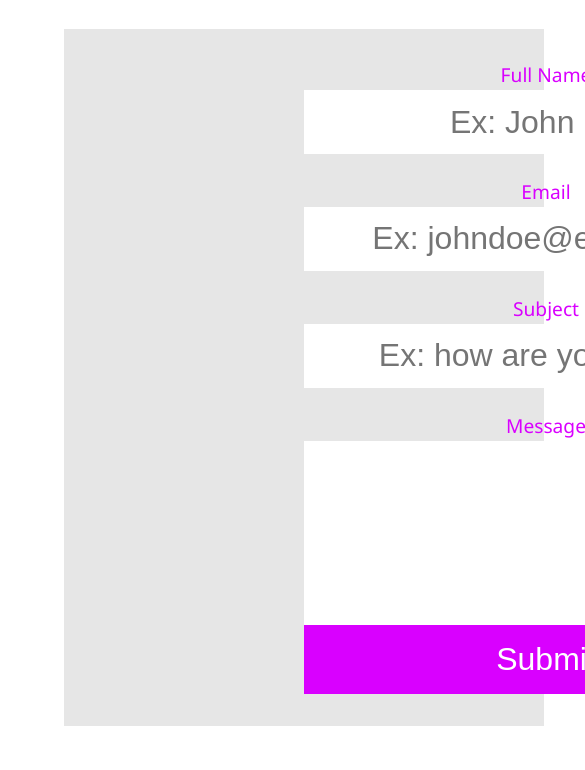
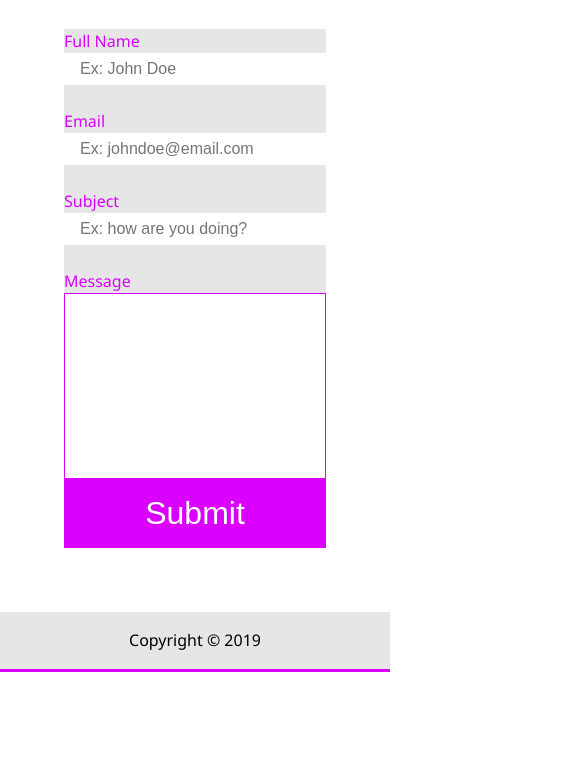
Before and after one commit to ConnorScoma1/Proffesional-Portfolio, a website: page public/contact.html in a window 390 px wide. Shown: the part 353-1123 px from the top of the page, 585 px wide, since content can reach past the window. After the commit the page ends 1025 px from the top, so only its background shows below. Drawn offline with Linux system fonts and the light colour scheme.

Commit message:
form mobile-responsive

```diff
--- a/public/contact.html
+++ b/public/contact.html
@@ -59,7 +59,7 @@
     </header>
 
     <main id="contact">
-      <h1 class="lg-heading">Contact <span class="text-secondary">Me</span></h1>
+      <h1 class="lg-heading">Reach<span class="text-secondary contact-sec-text">Me</span></h1>
       <h2 class="sm-heading">
         Let's Have Coffee And Code
       </h2>
--- a/scss/_mobile.scss
+++ b/scss/_mobile.scss
@@ -72,7 +72,55 @@
     margin-top: 10vh;
   }
 
+  .contact-sec-text {
+    display: block;
+  }
+
   .projects {
     grid-template-columns: 1fr;
   }
+
+  .contact-form {
+    padding: 0;
+    margin: 0;
+  }
+
+  .contact-form {
+    background: darken($primary-color, 10);
+    padding: 0;
+  }
+
+  .contact-form p {
+    font-size: 1rem;
+    font-weight: 400;
+    text-align: left;
+  }
+
+  #firstname {
+    height: 1rem;
+    font-size: 1rem;
+    padding: 1rem;
+
+    text-align: left;
+  }
+
+  #email {
+    height: 1rem;
+    font-size: 1rem;
+    padding: 1rem;
+
+    text-align: left;
+  }
+
+  #subject {
+    height: 1rem;
+    font-size: 1rem;
+    padding: 1rem;
+
+    text-align: left;
+  }
+
+  #message {
+    border: $secondary-color 1px solid;
+  }
 }
```
Also changed, not shown: public/assets/css/main.css.
